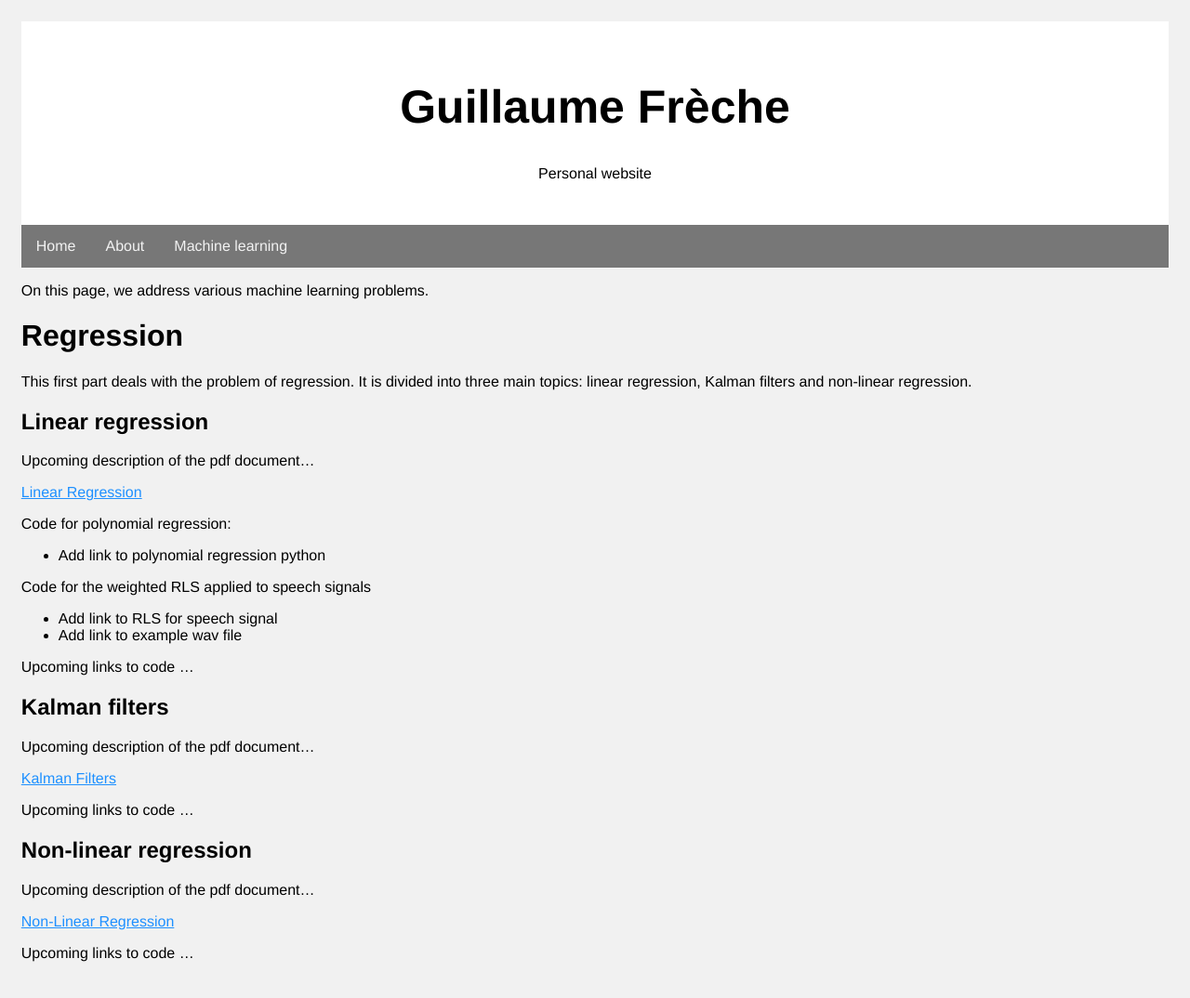
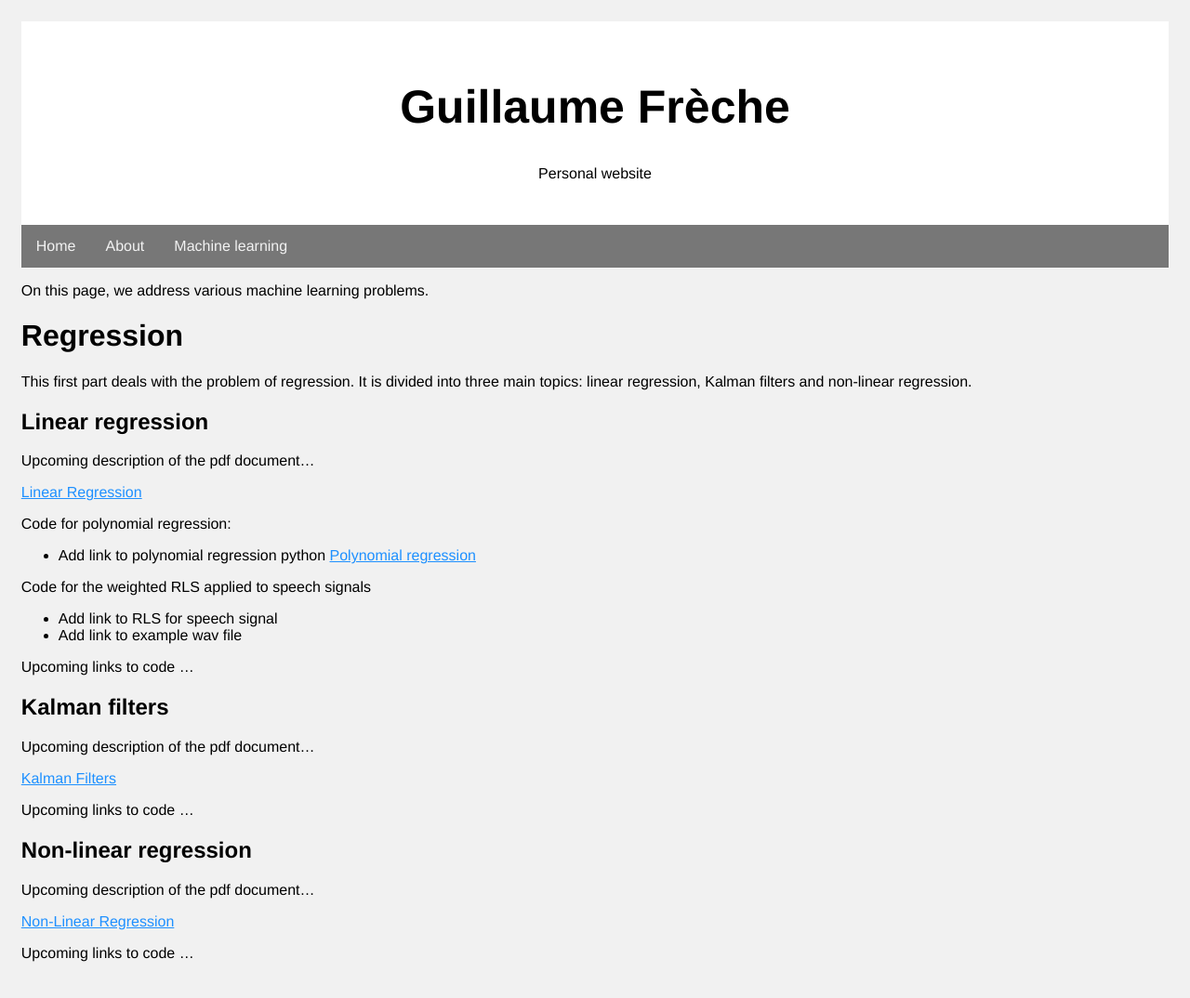
Before and after one commit to grfreche/grfreche.github.io, a Jekyll site: the page built from machine_learning.md, in a window 1280 px wide. Shown: the whole page at 93% size. Built offline with Jekyll 4.4.1, drawn with Linux system fonts in a browser that asks for light colours.

Commit message:
Update machine_learning.md

```diff
--- a/machine_learning.md
+++ b/machine_learning.md
@@ -19,6 +19,7 @@ Upcoming description of the pdf document...
 
 Code for polynomial regression:
 * Add link to polynomial regression python
+<a href="https://grfreche.github.io/pdfs/sources/linear_regression/Polynomial_regression.py" class="image fit">Polynomial regression</a>
 
 Code for the weighted RLS applied to speech signals
 * Add link to RLS for speech signal
```
